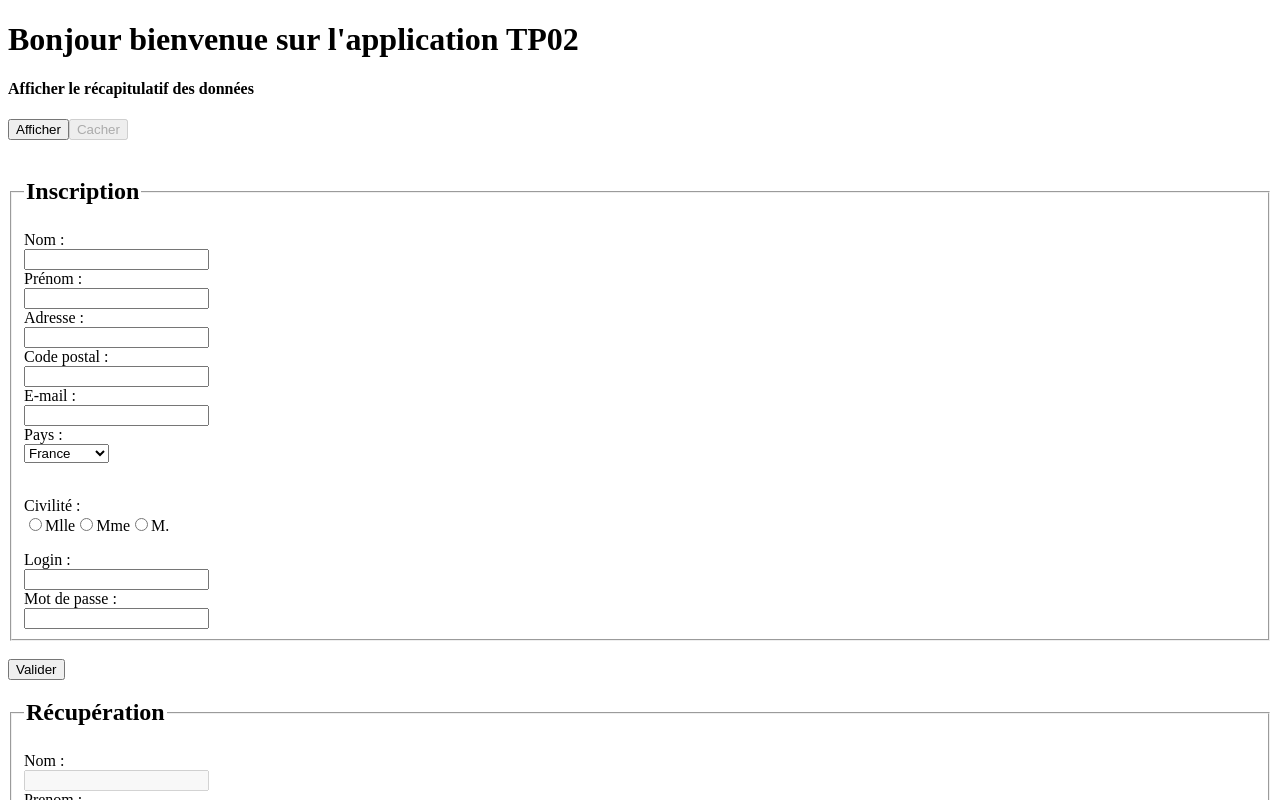
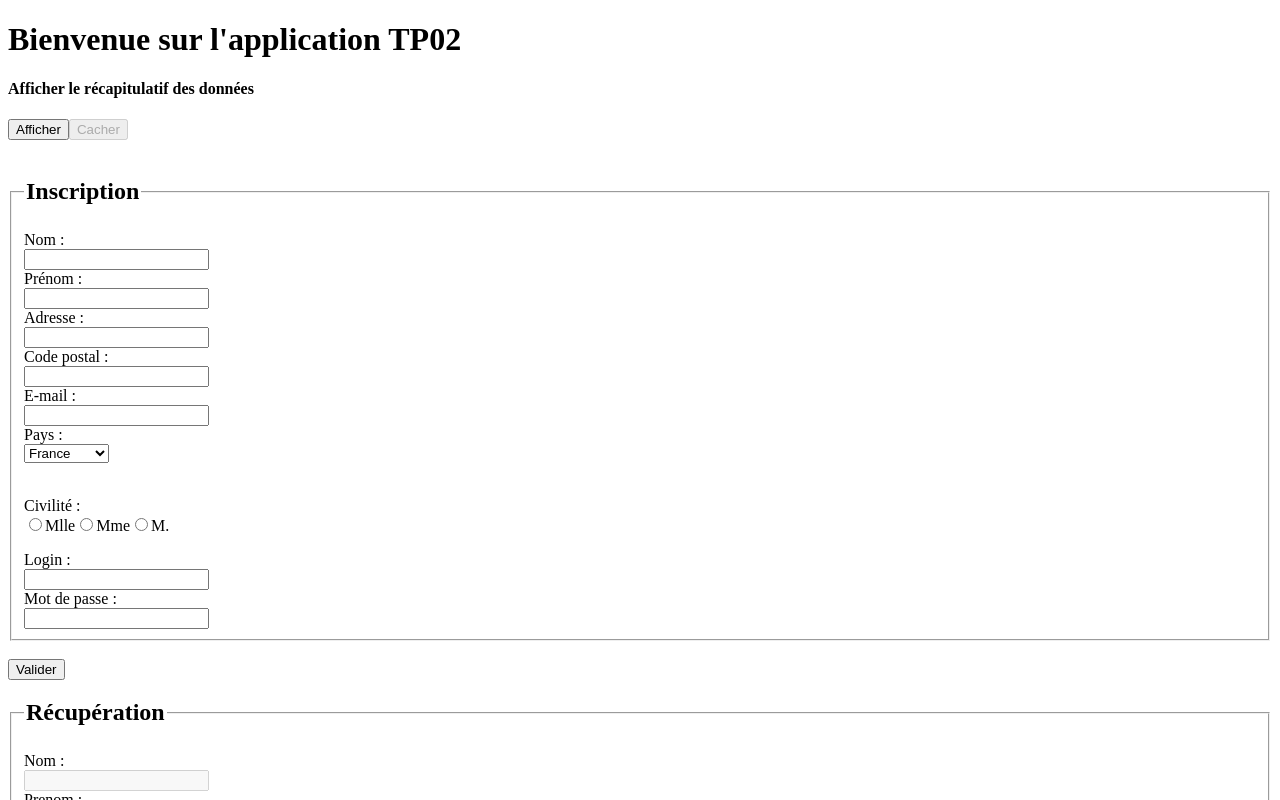
Before and after one commit to YounesSio/TP05-VELEZ-Younes, an Angular app: page / in a window 1280 px wide. Shown: the top 800 px of the page. Built offline with nearby package versions, Linux system fonts and the light colour scheme.

Commit message:
test rename

```diff
--- a/src/app/app.component.html
+++ b/src/app/app.component.html
@@ -1,4 +1,4 @@
-<h1>Bonjour bienvenue sur l'application TP02</h1>
+<h1>Bienvenue sur l'application TP02</h1>
 <app-header></app-header>
 
 <app-formulaire></app-formulaire>
```
